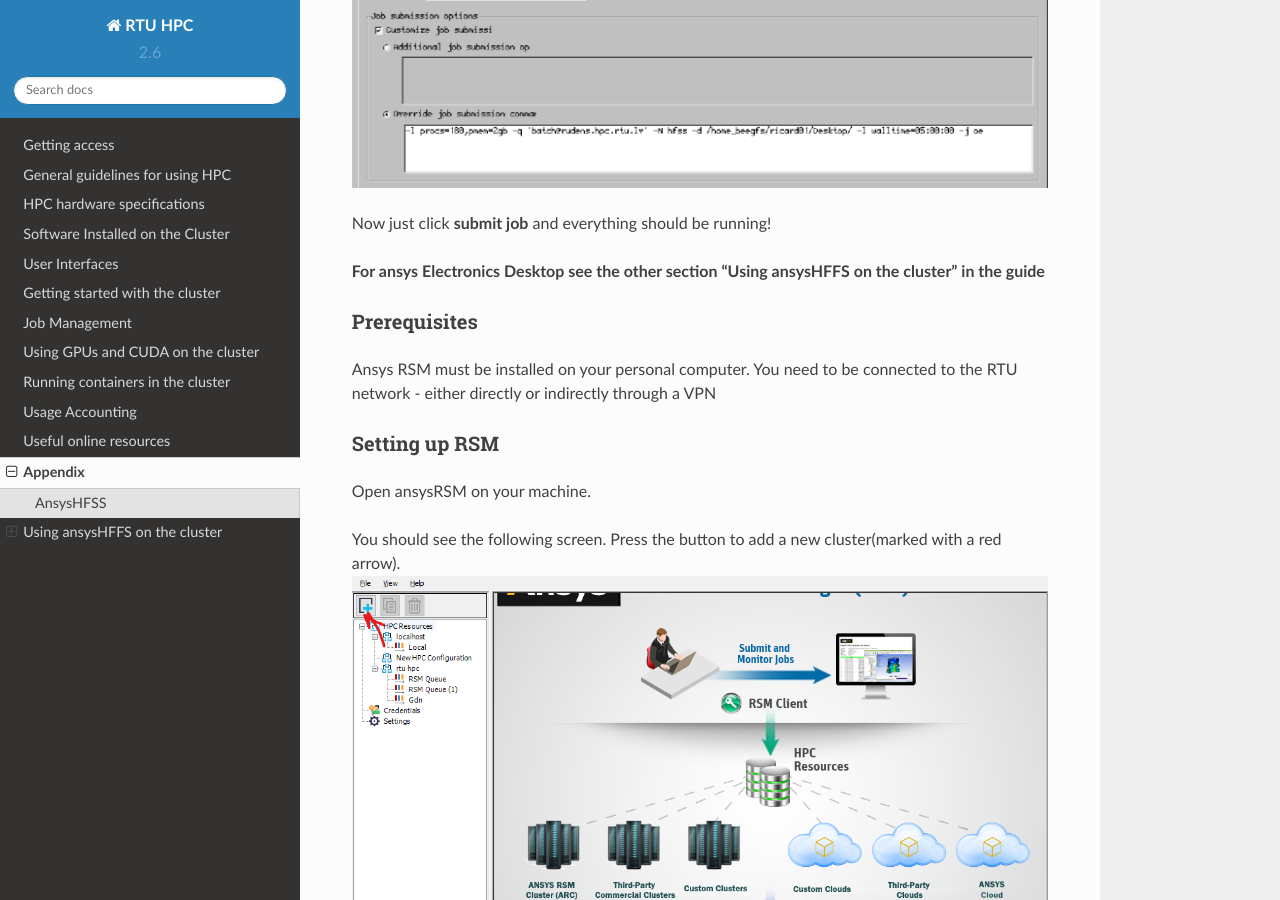
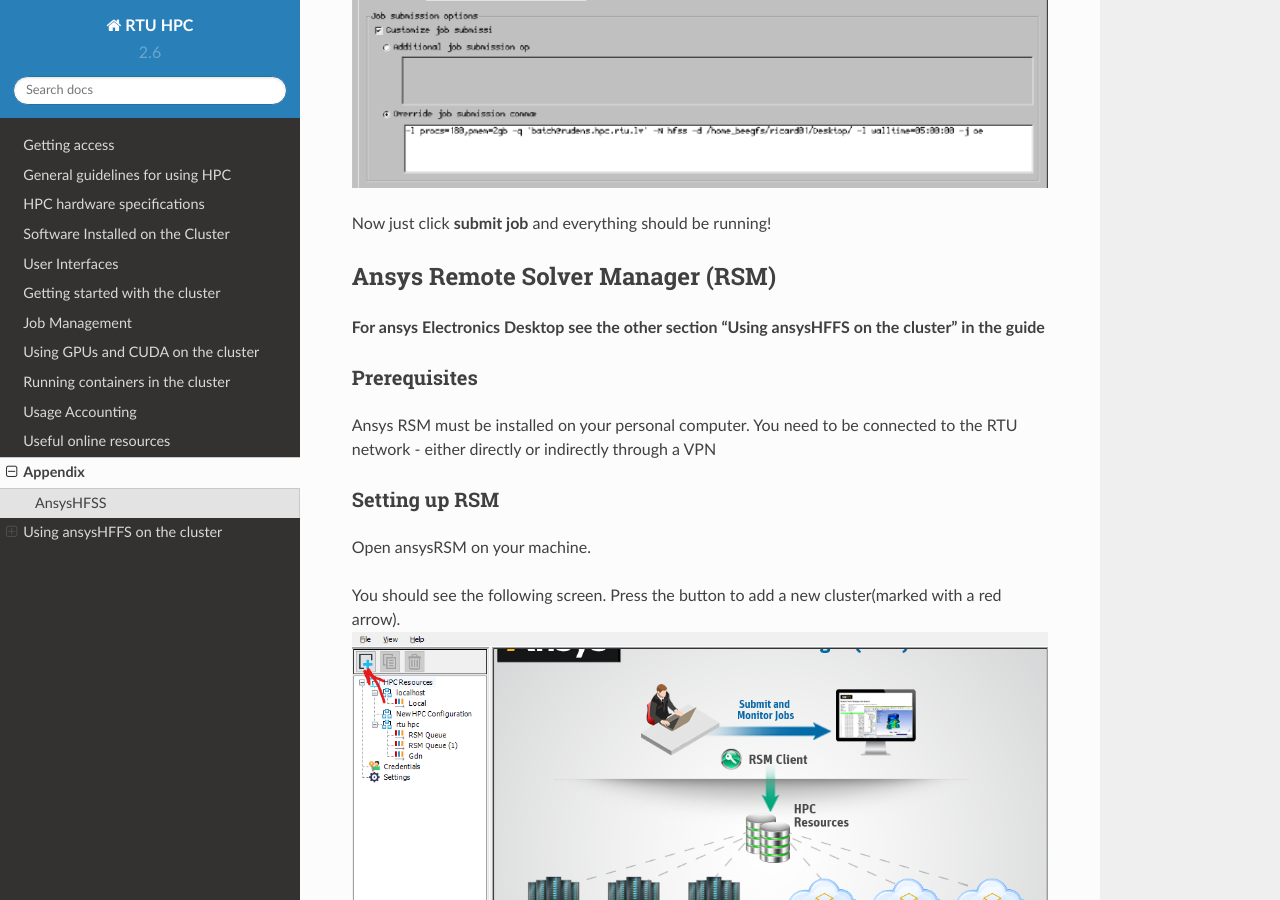
Before and after one commit to rtuhpc/hpc-manual, a Sphinx documentation site: the page built from doc/appendix.md, in a window 1280 px wide and 900 px high, scrolled down 1654 px. Built offline with Sphinx 7.4.7 and the Read the Docs theme 2.0.0, drawn with Linux system fonts in a browser that asks for light colours.

Commit message:
Update appendix.md
Changed headings

````diff
--- a/doc/appendix.md
+++ b/doc/appendix.md
@@ -4,5 +4,6 @@
 
 ```{include} ./includes/hfss.md
 ```
+## Ansys Remote Solver Manager (RSM)
 ```{include} ./includes/ansysRSM.md
 ```
````
